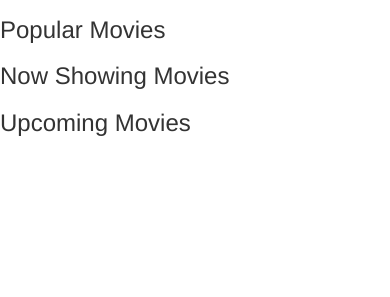
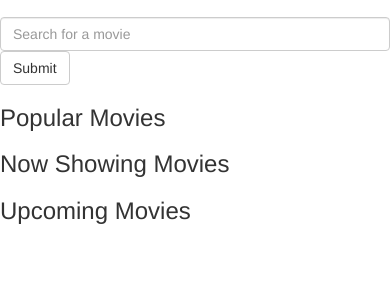
Before and after one commit to macymuhia/Watchlist-Persistent, a Flask app: template app/templates/index.html in a window 390 px wide. Shown: the part 55-352 px from the top of the page. Run offline with Flask 2, Linux system fonts and the light colour scheme; the template is opened without the code that fills it: most values are stand-ins (such as "Sample title", 1, 10 or a date in 2020); parts of the project's set-up code (start-up, migrations or seed data) failed here and were passed over; some libraries are stand-ins or nearby versions.

Commit message:
Add static and template files to handle the display of our pages on the browser

```diff
--- /dev/null
+++ b/app/static/css/styles.css
@@ -0,0 +1,3 @@
+li {
+    list-style: none;
+}
--- /dev/null
+++ b/app/templates/404.html
@@ -0,0 +1,3 @@
+{% extends 'base.html'%} {% block content %}
+<h1>WHOOOPS we can't find that page</h1>
+{% endblock %}
--- a/app/templates/index.html
+++ b/app/templates/index.html
@@ -1,13 +1,21 @@
-<!-- Extend bootstrap -->
 <!-- Extend base -->
 {% extends 'base.html' %}
 <!-- Import macros -->
 {% import 'macros.html' as macro %}
 <!-- Navigation block -->
 
+<!-- Styles block -->
+{% block styles %} {{super()}}
+<link rel="stylesheet" href="{{url_for('static', filename='css/styles.css')}}"> {% endblock %}
+
 <!-- Content Block -->
 
+<div class="container-fluid">
     {% block content %}
+    <form action="">
+        <input class="form-control" type="text" name="movie_query" id="" placeholder="Search for a movie">
+        <input type="submit" value="Submit" class="btn btn-default"></form>
+
     <!-- Popular Movies -->
     <h3>Popular Movies</h3>
     <ul>
@@ -26,3 +34,4 @@
         {{macro.displayMovieList(up_coming)}}
     </ul>
     {% endblock %}
+</div>
--- a/app/templates/macros.html
+++ b/app/templates/macros.html
@@ -1,7 +1,14 @@
 {% macro displayMovieList(movie_list) %}
 <!-- Movies list -->
 {% for movie in movie_list %}
-<li>
-    {{movie.title}}
-</li>
+<div class="col-md-2 movie-card">
+
+    <img class="img-responsive" src="{{movie.poster}}" alt="">
+    <li class="text-center">
+        <!-- https://api.themoviedb.org/3/movie/{movie.id}?api_key={} -->
+        <a href="/movie/{{movie.id}}" target="_blank">
+                {{movie.title | truncate(10)}}
+            </a>
+    </li>
+</div>
 {% endfor %} {% endmacro%}
```
Also changed, not shown: app/templates/movie.html (+12 -4 lines), app/templates/search.html (added, +14 -0 lines). Lines whose indentation alone changed are shown as unchanged.
